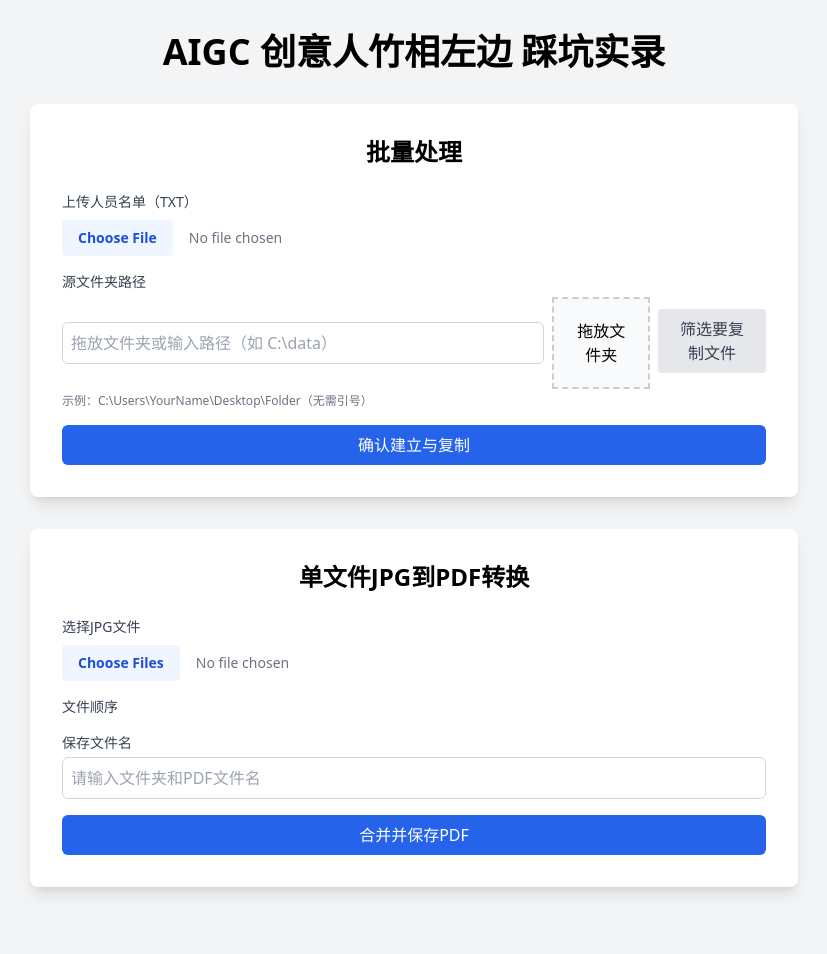
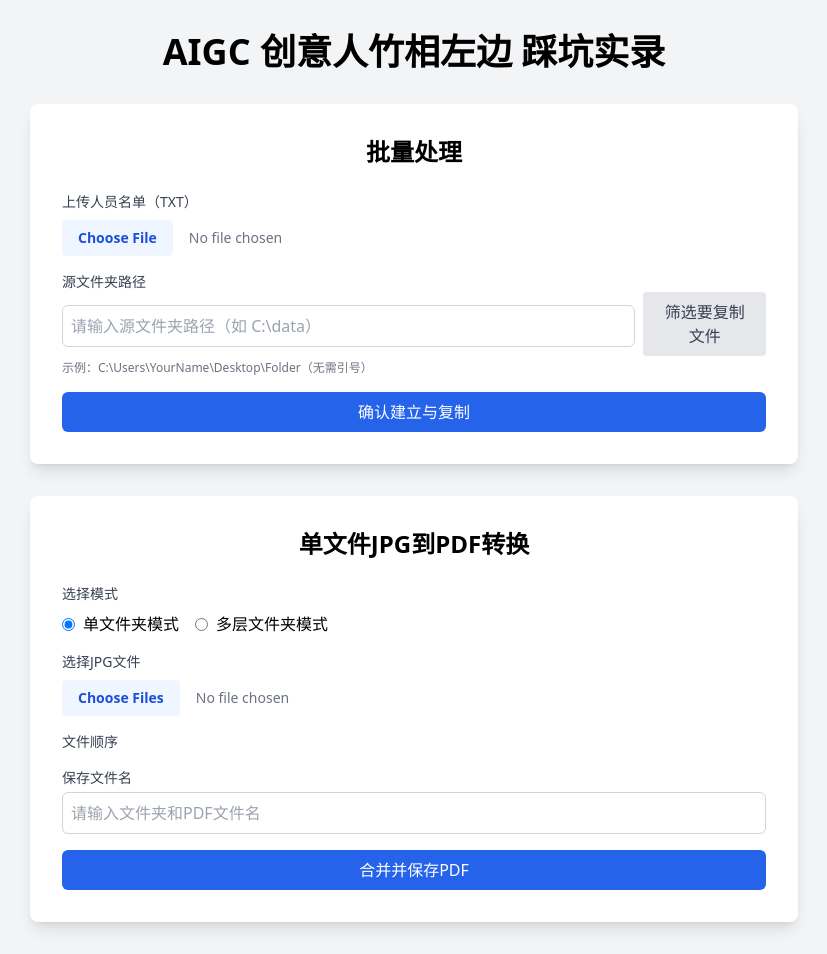
Before and after one commit to peter-zx/jpg2pdf_bamboox, a Flask app: page / in a window 1280 px wide. Shown: the whole page, without its empty margins (226-1053 px from the left). Before the commit the page ends 894 px from the top, so only its background shows below. Run offline with Flask 3, Linux system fonts and the light colour scheme; some libraries are stand-ins or nearby versions.

Commit message:
接近完美

```diff
--- a/app.py
+++ b/app.py
@@ -6,6 +6,7 @@ from utils.pdf_utils import merge_jpgs_to_pdf
 import urllib.parse
 import time
 import re
+import zipfile
 
 app = Flask(__name__)
 
@@ -21,6 +22,8 @@ def index():
     source_folder = None
     progress = None
     completed = None
+    subfolders = None
+    processed_folders = None
 
     if request.method == "POST":
         action = request.form.get("action")
@@ -31,7 +34,6 @@ def index():
             if source_folder_raw is None:
                 error = "请提供源文件夹路径！"
             else:
-                # 移除首尾引号并验证路径
                 source_folder = re.sub(r'^"|"$', '', urllib.parse.unquote(source_folder_raw)).strip()
                 if not source_folder or not os.path.isdir(source_folder):
                     error = "无效的源文件夹路径，请确保路径存在且为文件夹！"
@@ -42,61 +44,100 @@ def index():
                         error = "请上传一个TXT文件！"
                     else:
                         try:
-                            # 保存TXT到临时路径
                             temp_txt_path = os.path.join(DESKTOP_PATH, f"temp_{datetime.now().strftime('%Y%m%d_%H%M%S')}.txt")
                             txt_file.save(temp_txt_path)
 
-                            # 步骤1：创建个人文件夹
                             timestamp = datetime.now().strftime("%m%d_%H%M")
                             output_folder = os.path.join(DESKTOP_PATH, f"批量文件复制_{timestamp}")
                             names = create_folders_from_txt(temp_txt_path, output_folder)
                             progress = f"已创建 {len(names)} 个文件夹"
 
-                            # 步骤2：复制选中的文件
                             copy_selected_files_to_folders(source_folder, output_folder, names, selected_files)
                             progress = f"已复制文件到 {len(names)} 个文件夹"
                             completed = "创建完毕"
 
-                            # 清理临时TXT
                             os.remove(temp_txt_path)
 
                         except Exception as e:
                             error = f"批量处理失败：{str(e)}"
 
         elif action == "single":
-            files = request.files.getlist("jpgFiles")
-            save_name = request.form.get("saveName").strip()
-            file_order = request.form.get("fileOrder").split(",") if request.form.get("fileOrder") else []
+            mode = request.form.get("mode", "single")
+            if mode == "single":
+                files = request.files.getlist("jpgFiles")
+                save_name = request.form.get("saveName").strip()
+                file_order = request.form.get("fileOrder").split(",") if request.form.get("fileOrder") else []
 
-            if not files or not any(f.filename for f in files):
-                error = "请至少选择一个JPG文件！"
-            elif not save_name:
-                error = "请输入保存文件名！"
-            else:
-                try:
-                    output_folder_single = os.path.join(DESKTOP_PATH, save_name)
-                    os.makedirs(output_folder_single, exist_ok=True)
+                if not files or not any(f.filename for f in files):
+                    error = "请至少选择一个JPG文件！"
+                elif not save_name:
+                    error = "请输入保存文件名！"
+                else:
+                    try:
+                        output_folder_single = os.path.join(DESKTOP_PATH, save_name)
+                        os.makedirs(output_folder_single, exist_ok=True)
 
-                    jpg_paths = []
-                    file_map = {file.filename: file for file in files}
-                    ordered_files = [file_map[filename] for filename in file_order if filename in file_map] or files
-                    for file in ordered_files:
-                        jpg_path = os.path.join(output_folder_single, file.filename)
-                        file.save(jpg_path)
-                        if file.filename.lower().endswith(('.jpg', '.jpeg')):
-                            jpg_paths.append(jpg_path)
+                        jpg_paths = []
+                        file_map = {file.filename: file for file in files}
+                        ordered_files = [file_map[filename] for filename in file_order if filename in file_map] or files
+                        for file in ordered_files:
+                            jpg_path = os.path.join(output_folder_single, file.filename)
+                            file.save(jpg_path)
+                            if file.filename.lower().endswith(('.jpg', '.jpeg')):
+                                jpg_paths.append(jpg_path)
 
-                    if not jpg_paths:
-                        error = "未找到可转换的JPG文件！"
+                        if not jpg_paths:
+                            error = "未找到可转换的JPG文件！"
+                        else:
+                            output_pdf = os.path.join(output_folder_single, f"{save_name}.pdf")
+                            merge_jpgs_to_pdf(jpg_paths, output_pdf)
+                            return send_file(output_pdf, as_attachment=True)
+
+                    except Exception as e:
+                        error = f"转换失败：{str(e)}"
+
+            elif mode == "multi":
+                parent_folder_raw = request.form.get("parentFolder")
+                selected_subfolders = request.form.get("selectedSubfolders", "").split(",") if request.form.get("selectedSubfolders") else []
+
+                if parent_folder_raw is None:
+                    error = "请提供一级文件夹路径！"
+                else:
+                    parent_folder = re.sub(r'^"|"$', '', urllib.parse.unquote(parent_folder_raw)).strip()
+                    if not parent_folder or not os.path.isdir(parent_folder):
+                        error = "无效的一级文件夹路径，请确保路径存在且为文件夹！"
+                    elif not selected_subfolders:
+                        error = "请至少选择一个子文件夹！"
                     else:
-                        output_pdf = os.path.join(output_folder_single, f"{save_name}.pdf")
-                        merge_jpgs_to_pdf(jpg_paths, output_pdf)
-                        return send_file(output_pdf, as_attachment=True)
+                        try:
+                            processed_folders = []
+                            for subfolder in selected_subfolders:
+                                subfolder_path = os.path.join(parent_folder, subfolder)
+                                if os.path.isdir(subfolder_path):
+                                    jpg_paths = [
+                                        os.path.join(subfolder_path, f) for f in os.listdir(subfolder_path)
+                                        if f.lower().endswith(('.jpg', '.jpeg')) and os.path.isfile(os.path.join(subfolder_path, f))
+                                    ]
+                                    if jpg_paths:
+                                        output_pdf = os.path.join(subfolder_path, f"{subfolder}.pdf")
+                                        merge_jpgs_to_pdf(jpg_paths, output_pdf)
+                                        processed_folders.append(subfolder)
 
-                except Exception as e:
-                    error = f"转换失败：{str(e)}"
+                            if not processed_folders:
+                                error = "未找到可转换的JPG文件！"
+                            else:
+                                zip_path = os.path.join(DESKTOP_PATH, f"converted_pdfs_{datetime.now().strftime('%m%d_%H%M')}.zip")
+                                with zipfile.ZipFile(zip_path, 'w', zipfile.ZIP_DEFLATED) as zipf:
+                                    for subfolder in processed_folders:
+                                        pdf_path = os.path.join(parent_folder, subfolder, f"{subfolder}.pdf")
+                                        if os.path.exists(pdf_path):
+                                            zipf.write(pdf_path, os.path.join(subfolder, f"{subfolder}.pdf"))
+                                return send_file(zip_path, as_attachment=True)
 
-    return render_template("index.html", error=error, names=names, output_folder=output_folder, files_in_folder=files_in_folder, source_folder=source_folder, progress=progress, completed=completed)
+                        except Exception as e:
+                            error = f"多层文件夹转换失败：{str(e)}"
+
+    return render_template("index.html", error=error, names=names, output_folder=output_folder, files_in_folder=files_in_folder, source_folder=source_folder, progress=progress, completed=completed, subfolders=subfolders, processed_folders=processed_folders)
 
 @app.route("/list_files", methods=["POST"])
 def list_files():
@@ -104,7 +145,6 @@ def list_files():
     if source_folder_raw is None:
         return jsonify({"error": "请提供源文件夹路径！"}), 400
 
-    # 移除首尾引号并验证路径
     source_folder = re.sub(r'^"|"$', '', urllib.parse.unquote(source_folder_raw)).strip()
     if not source_folder or not os.path.isdir(source_folder):
         return jsonify({"error": "无效的文件夹路径，请确保路径存在且为文件夹！"}), 400
@@ -115,5 +155,21 @@ def list_files():
     except Exception as e:
         return jsonify({"error": f"读取文件失败：{str(e)}"}), 500
 
+@app.route("/list_subfolders", methods=["POST"])
+def list_subfolders():
+    parent_folder_raw = request.form.get("parentFolder")
+    if parent_folder_raw is None:
+        return jsonify({"error": "请提供一级文件夹路径！"}), 400
+
+    parent_folder = re.sub(r'^"|"$', '', urllib.parse.unquote(parent_folder_raw)).strip()
+    if not parent_folder or not os.path.isdir(parent_folder):
+        return jsonify({"error": "无效的一级文件夹路径，请确保路径存在且为文件夹！"}), 400
+
+    try:
+        subfolders = [f for f in os.listdir(parent_folder) if os.path.isdir(os.path.join(parent_folder, f))]
+        return jsonify({"subfolders": subfolders})
+    except Exception as e:
+        return jsonify({"error": f"读取子文件夹失败：{str(e)}"}), 500
+
 if __name__ == "__main__":
     app.run(debug=True)
--- a/static/script.js
+++ b/static/script.js
@@ -35,7 +35,6 @@ document.getElementById('fileListSingle').addEventListener('click', function(e)
       fileList.insertBefore(fileList.children[index + 1], li);
     }
 
-    // 更新按钮状态
     Array.from(fileList.children).forEach((item, i) => {
       item.querySelector('.move-up').disabled = i === 0;
       item.querySelector('.move-down').disabled = i === fileList.children.length - 1;
@@ -51,35 +50,58 @@ function updateFileOrder() {
   document.getElementById('fileOrder').value = fileOrder.join(',');
 }
 
-// 提交前更新文件顺序
 document.getElementById('uploadForm').addEventListener('submit', () => {
   updateFileOrder();
+  if (document.getElementById('multiMode').checked) {
+    const selectedSubfolders = Array.from(document.querySelectorAll('input[name="subfoldersToConvert"]:checked'))
+      .map(checkbox => checkbox.value);
+    document.getElementById('selectedSubfolders').value = selectedSubfolders.join(',');
+  }
 });
 
-// 拖放处理
-function dragOverHandler(ev) {
-  ev.preventDefault();
-  ev.target.classList.add('dragover');
+// 模式切换
+document.getElementById('singleMode').addEventListener('change', function() {
+  document.getElementById('singleModeFields').style.display = 'block';
+  document.getElementById('multiModeFields').style.display = 'none';
+  document.getElementById('subfolderListContainer').style.display = 'none';
+});
+
+document.getElementById('multiMode').addEventListener('change', function() {
+  document.getElementById('singleModeFields').style.display = 'none';
+  document.getElementById('multiModeFields').style.display = 'block';
+});
+
+function listSubfolders() {
+  const parentFolder = document.getElementById('parentFolder').value.trim();
+  if (!parentFolder) {
+    alert('请输入一级文件夹路径！');
+    return;
+  }
+
+  fetch('/list_subfolders', {
+    method: 'POST',
+    headers: { 'Content-Type': 'application/x-www-form-urlencoded' },
+    body: `parentFolder=${encodeURIComponent(parentFolder)}`
+  })
+  .then(response => response.json())
+  .then(data => {
+    if (data.error) {
+      alert(data.error);
+    } else {
+      const subfolderList = document.getElementById('subfolderList');
+      const subfolderListContainer = document.getElementById('subfolderListContainer');
+      subfolderList.innerHTML = '';
+      data.subfolders.forEach(subfolder => {
+        const li = document.createElement('li');
+        li.className = 'flex items-center';
+        li.innerHTML = `
+          <input type="checkbox" name="subfoldersToConvert" value="${subfolder}" class="mr-2">
+          <span>${subfolder}</span>
+        `;
+        subfolderList.appendChild(li);
+      });
+      subfolderListContainer.style.display = 'block';
+    }
+  })
+  .catch(error => alert(`读取子文件夹失败：${error}`));
 }
-
-function dragLeaveHandler(ev) {
-  ev.target.classList.remove('dragover');
-}
-
-function dropHandler(ev) {
-  ev.preventDefault();
-  ev.target.classList.remove('dragover');
-  const items = ev.dataTransfer.items;
-  if (items) {
-    for (let item of items) {
-      if (item.webkitGetAsEntry) {
-        const entry = item.webkitGetAsEntry();
-        if (entry && entry.isDirectory) {
-          const path = entry.fullPath.replace(/\/[^\/]+$/, '');
-          document.getElementById('sourceFolder').value = path;
-          break;
-        }
-      }
-    }
-  }
-}
--- a/templates/index.html
+++ b/templates/index.html
@@ -6,19 +6,6 @@
   <title>JPG to PDF Converter</title>
   <script src="https://cdn.tailwindcss.com"></script>
   <link rel="stylesheet" href="{{ url_for('static', filename='styles.css') }}">
-  <style>
-    .drop-zone {
-      border: 2px dashed #ccc;
-      padding: 20px;
-      text-align: center;
-      margin-top: 5px;
-      background-color: #f9fafb;
-    }
-    .drop-zone.dragover {
-      background-color: #e0f7fa;
-      border-color: #00bcd4;
-    }
-  </style>
 </head>
 <body class="bg-gray-100 py-8">
   <div class="container mx-auto max-w-3xl">
@@ -49,10 +36,7 @@
           <div class="mb-4">
             <label for="sourceFolder" class="block text-sm font-medium text-gray-700">源文件夹路径</label>
             <div class="flex items-center">
-              <input type="text" name="sourceFolder" id="sourceFolder" placeholder="拖放文件夹或输入路径（如 C:\data）" class="mt-1 block w-full p-2 border border-gray-300 rounded-md">
-              <div class="drop-zone ml-2" ondrop="dropHandler(event)" ondragover="dragOverHandler(event)" ondragleave="dragLeaveHandler(event)">
-                拖放文件夹
-              </div>
+              <input type="text" name="sourceFolder" id="sourceFolder" placeholder="请输入源文件夹路径（如 C:\data）" class="mt-1 block w-full p-2 border border-gray-300 rounded-md">
               <button type="button" onclick="listFiles()" class="ml-2 bg-gray-200 text-gray-700 px-4 py-2 rounded hover:bg-gray-300">筛选要复制文件</button>
             </div>
             <p class="text-xs text-gray-500 mt-1">示例：C:\Users\YourName\Desktop\Folder（无需引号）</p>
@@ -75,6 +59,18 @@
       <form method="POST" enctype="multipart/form-data" id="uploadForm">
         <input type="hidden" name="action" value="single">
         <div class="mb-4">
+          <label class="block text-sm font-medium text-gray-700 mb-2">选择模式</label>
+          <div class="flex items-center">
+            <input type="radio" name="mode" value="single" id="singleMode" checked class="mr-2">
+            <label for="singleMode" class="mr-4">单文件夹模式</label>
+            <input type="radio" name="mode" value="multi" id="multiMode" class="mr-2">
+            <label for="multiMode">多层文件夹模式</label>
+          </div>
+        </div>
+
+        <!-- 单文件夹模式 -->
+        <div id="singleModeFields">
+          <div class="mb-4">
             <label class="block text-sm font-medium text-gray-700 mb-2">选择JPG文件</label>
             <input type="file" name="jpgFiles" id="jpgFiles" accept="image/*" multiple
                    class="block w-full text-sm text-gray-500 file:mr-4 file:py-2 file:px-4 file:rounded file:border-0 file:text-sm file:font-semibold file:bg-blue-50 file:text-blue-700 hover:file:bg-blue-100">
@@ -88,10 +84,32 @@
             <label for="saveName" class="block text-sm font-medium text-gray-700">保存文件名</label>
             <input type="text" name="saveName" placeholder="请输入文件夹和PDF文件名" class="mt-1 block w-full p-2 border border-gray-300 rounded-md">
           </div>
+        </div>
+
+        <!-- 多层文件夹模式 -->
+        <div id="multiModeFields" style="display: none;">
+          <div class="mb-4">
+            <label for="parentFolder" class="block text-sm font-medium text-gray-700">一级文件夹路径</label>
+            <div class="flex items-center">
+              <input type="text" name="parentFolder" id="parentFolder" placeholder="请输入一级文件夹路径（如 C:\FolderA）" class="mt-1 block w-full p-2 border border-gray-300 rounded-md">
+              <button type="button" onclick="listSubfolders()" class="ml-2 bg-gray-200 text-gray-700 px-4 py-2 rounded hover:bg-gray-300">筛选子文件夹</button>
+            </div>
+            <p class="text-xs text-gray-500 mt-1">示例：C:\Users\YourName\Desktop\FolderA（无需引号）</p>
+          </div>
+          <div class="mb-4" id="subfolderListContainer" style="display: none;">
+            <label class="block text-sm font-medium text-gray-700 mb-2">选择要转换的子文件夹</label>
+            <ul id="subfolderList" class="list-disc pl-5 max-h-40 overflow-y-auto"></ul>
+            <input type="hidden" name="selectedSubfolders" id="selectedSubfolders">
+          </div>
+        </div>
+
         <button type="submit" class="w-full bg-blue-600 text-white py-2 rounded-md hover:bg-blue-700">合并并保存PDF</button>
       </form>
       {% if error %}
         <p class="mt-4 text-sm text-red-600 text-center">{{ error }}</p>
+      {% endif %}
+      {% if processed_folders %}
+        <p class="mt-4 text-sm text-green-600 text-center">已为以下子文件夹生成PDF：{{ processed_folders | join(', ') }}</p>
       {% endif %}
     </section>
   </div>
```
Also changed, not shown: image-1.png (added), image.png (added), readme.md. Lines whose indentation alone changed are shown as unchanged.
